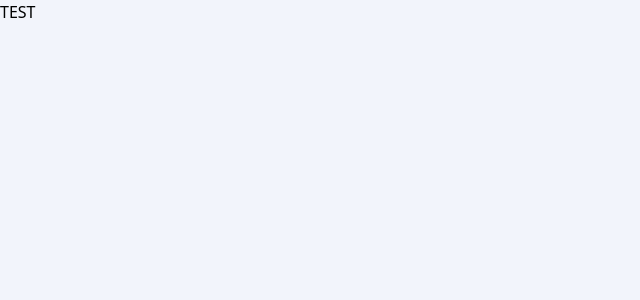
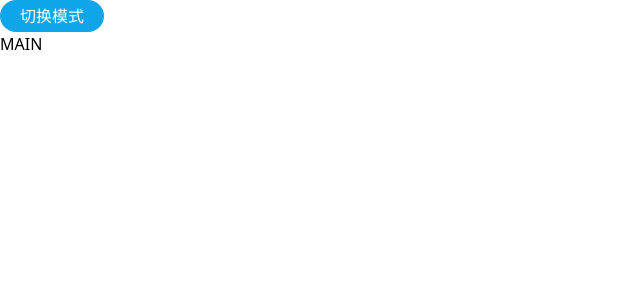
Before and after one commit to VaynePeng/translator, a Vue app: page / in a window 1280 px wide. Shown: the top 300 px of the page, without its empty margins (0-640 px from the left). Built offline with nearby package versions, Linux system fonts and the light colour scheme.

Commit message:
feat: toggle theme

```diff
--- a/src/App.vue
+++ b/src/App.vue
@@ -1,9 +1,11 @@
 <script setup lang="ts">
+import NavBar from '@/components/nav-bar.vue'
 </script>
 
 <template>
-  <div class="w-[100vw] h-[100vh] overflow-hidden bg-[#f2f4fb]">
-    TEST
+  <div class="w-[100vw] h-[100vh] overflow-hidden bg-white dark:bg-slate-800">
+    <NavBar />
+    <main>MAIN</main>
   </div>
 </template>
 
--- /dev/null
+++ b/src/components/nav-bar.vue
@@ -0,0 +1,16 @@
+<script setup lang="ts">
+import useTheme from '@/utils/useTheme'
+
+const { toggleTheme } = useTheme()
+</script>
+
+<template>
+  <nav>
+    <button
+      class="bg-sky-500 hover:bg-sky-600 rounded-full text-white px-5 py-1"
+      @click="toggleTheme"
+    >
+      切换模式
+    </button>
+  </nav>
+</template>
--- a/src/main.ts
+++ b/src/main.ts
@@ -1,5 +1,5 @@
 import { createApp } from 'vue'
-import App from './App.vue'
+import app from './app.vue'
 import './assets/tailwind.css'
 
-createApp(App).mount('#app')
+createApp(app).mount('#app')
--- /dev/null
+++ b/src/utils/useTheme.ts
@@ -0,0 +1,32 @@
+import { ref, watch } from 'vue'
+import type { Ref } from 'vue'
+
+type Theme = 'light' | 'dark'
+
+interface UseTheme {
+  theme: Ref<Theme>
+  toggleTheme: () => void
+}
+
+const useTheme = (): UseTheme => {
+  const localTheme = localStorage.getItem('theme') as Theme || 'light'
+  const theme = ref<Theme>(localTheme)
+
+  watch(theme, (value) => {
+    document.documentElement.classList.remove('light', 'dark')
+    document.documentElement.classList.add(value)
+  }, { immediate: true })
+
+  const toggleTheme = (): void => {
+    theme.value = theme.value === 'light' ? 'dark' : 'light'
+    localStorage.setItem('theme', theme.value)
+  }
+
+  return {
+    theme,
+    toggleTheme
+  }
+}
+
+export type { Theme }
+export default useTheme
--- a/tailwind.config.js
+++ b/tailwind.config.js
@@ -4,9 +4,7 @@ export default {
   content: ['./src/**/*.{vue,jsx,tsx}', './index.html'],
   theme: {
     extend: {
-      colors: {
-        'theme-bg': '#f2f4fb'
-      }
+      colors: {}
     }
   },
   plugins: []
--- a/vite.config.ts
+++ b/vite.config.ts
@@ -3,5 +3,10 @@ import vue from '@vitejs/plugin-vue'
 
 // https://vitejs.dev/config/
 export default defineConfig({
-  plugins: [vue()],
+  resolve: {
+    alias: [
+      { find: '@', replacement: '/src' }
+    ]
+  },
+  plugins: [vue()]
 })
```
Also changed, not shown: tsconfig.json (+23 -6 lines), 1 other file (tests, documents, lock files or other folders).
